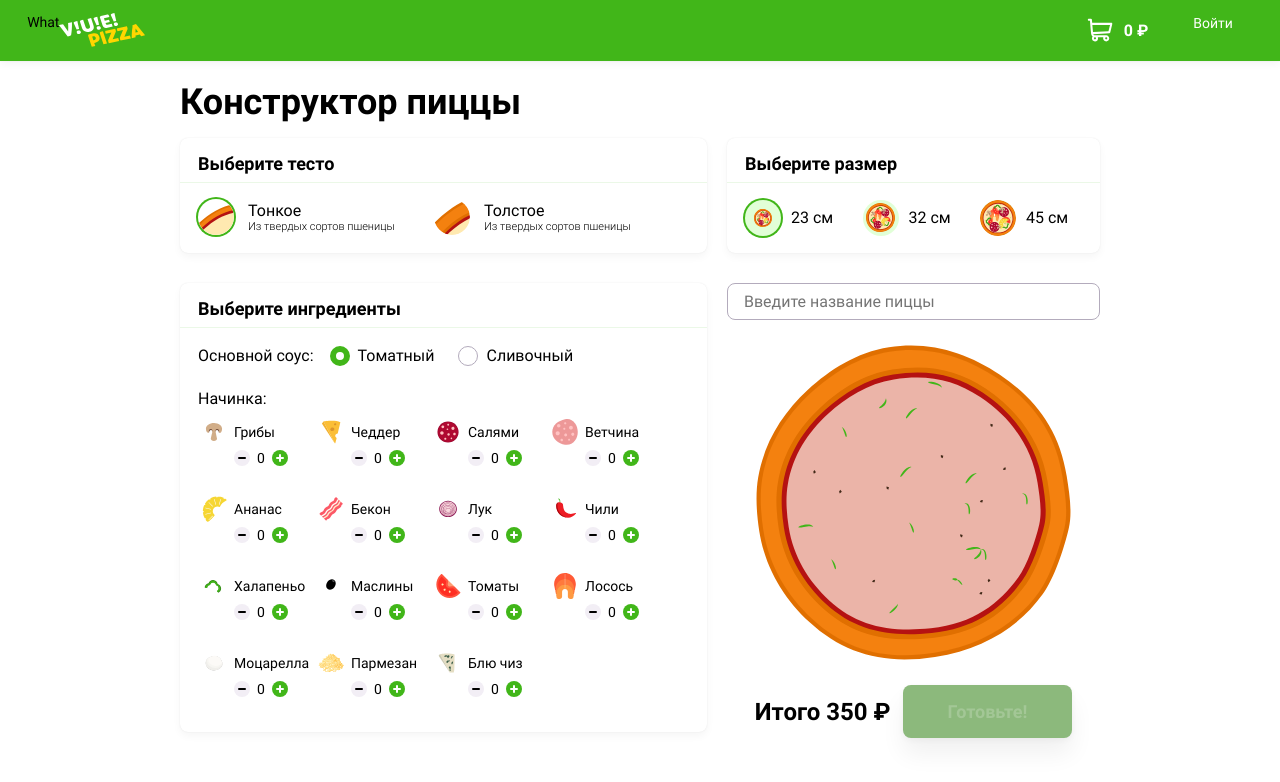
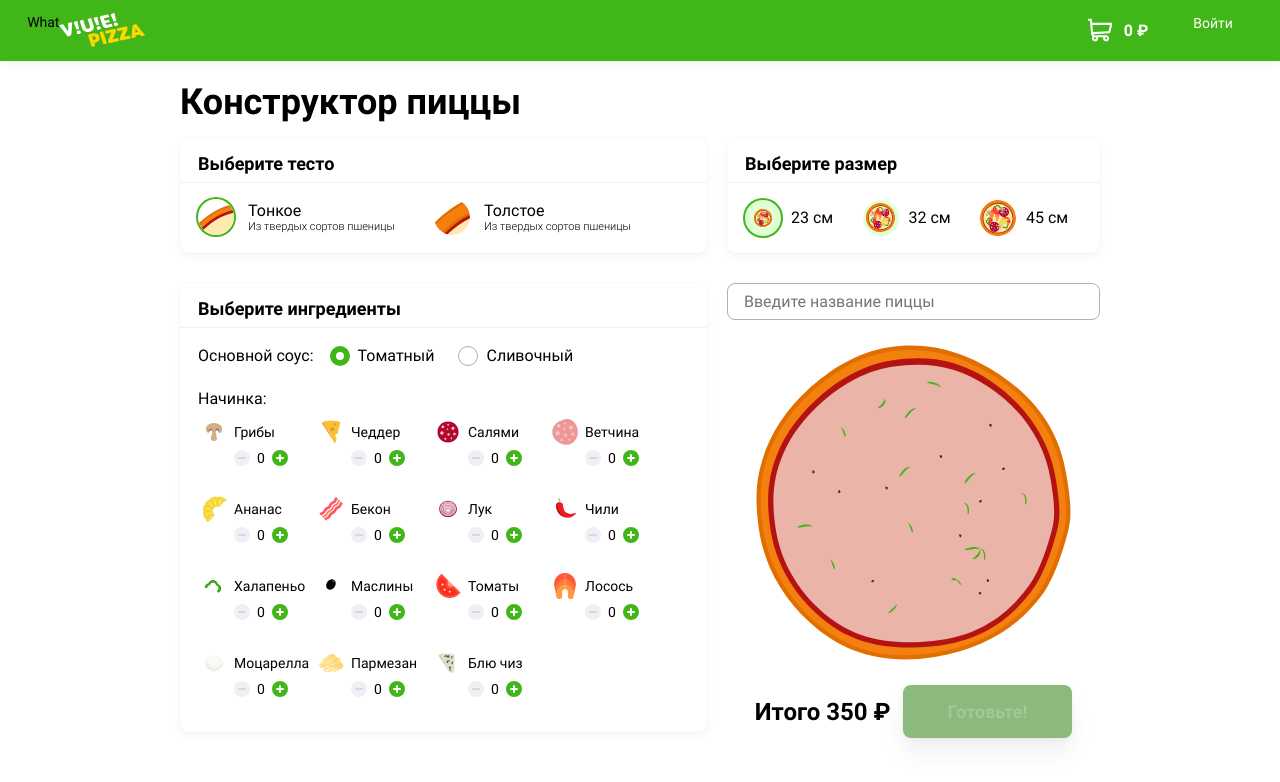
Before and after one commit to htmlacademy-vue/1964457-pizza-1, a Vue app in the folder src/frontend/: page / in a window 1280 px wide. Shown: the top 782 px of the page. Built offline with nearby package versions, Linux system fonts and the light colour scheme.

Commit message:
finished 3.2.1, 3.2.4

```diff
--- a/src/frontend/src/common/components/ItemCounter.vue
+++ b/src/frontend/src/common/components/ItemCounter.vue
@@ -3,6 +3,7 @@
     <button
       type="button"
       class="counter__button counter__button--minus"
+      :disabled="counter <= min"
       @click="decrease"
     >
       <span class="visually-hidden">Меньше</span>
@@ -11,6 +12,7 @@
     <button
       type="button"
       class="counter__button counter__button--plus"
+      :disabled="counter >= max"
       @click="increase"
     >
       <span class="visually-hidden">Больше</span>
@@ -31,13 +33,19 @@ export default {
       type: Object,
       required: true,
     },
+    max: {
+      type: Number,
+      required: true,
+    },
+    min: {
+      type: Number,
+      required: true,
+    },
   },
   methods: {
     decrease() {
-      if (this.counter > 0) {
-        this.counter--;
-        this.$emit("decrease", this.obj);
-      }
+      this.counter--;
+      this.$emit("decrease", this.obj);
     },
     increase() {
       this.counter++;
--- a/src/frontend/src/layouts/AppLayoutMain.vue
+++ b/src/frontend/src/layouts/AppLayoutMain.vue
@@ -24,6 +24,8 @@
         <BuilderPizzaView
           :selectedIngredients="selectedIngredients"
           :totalPrice="totalPrice"
+          :selectedDough="selectedDough"
+          :selectedSauce="selectedSauce"
         />
       </div>
     </form>
--- a/src/frontend/src/modules/builder/components/BuilderIngredientsSelector.vue
+++ b/src/frontend/src/modules/builder/components/BuilderIngredientsSelector.vue
@@ -38,6 +38,8 @@
               />
               <ItemCounter
                 :obj="ingredient"
+                :max="3"
+                :min="0"
                 @increase="addIngredient"
                 @decrease="removeIngredient"
               />
--- a/src/frontend/src/modules/builder/components/BuilderPizzaView.vue
+++ b/src/frontend/src/modules/builder/components/BuilderPizzaView.vue
@@ -10,12 +10,12 @@
     </label>
 
     <div class="content__constructor">
-      <div class="pizza pizza--foundation--big-tomato">
+      <div class="pizza" :class="getFoundationClassName()">
         <div class="pizza__wrapper">
           <div
             v-for="ingredient in selectedIngredients.ingredients"
             class="pizza__filling"
-            :class="getClassName(ingredient)"
+            :class="getFilingClassName(ingredient)"
             :key="ingredient.id"
           ></div>
         </div>
@@ -43,14 +43,36 @@ export default {
       type: Number,
       required: true,
     },
+    selectedDough: {
+      type: Object,
+      required: true,
+    },
+    selectedSauce: {
+      type: Object,
+      required: true,
+    },
   },
   methods: {
-    getClassName(ingredient) {
+    getFoundationClassName() {
+      const dough = this.selectedDough.name === "Толстое" ? "big" : "small";
+      const sauce =
+        this.selectedSauce.name === "Томатный" ? "tomato" : "creamy";
+      return `pizza--foundation--${dough}-${sauce}`;
+    },
+    getFilingClassName(ingredient) {
       const englishName = ingredient.image
         .replace(".svg", "")
         .split("/")
         .at(-1);
-      return `pizza__filling--${englishName}`;
+      const count = this.selectedIngredients.count[ingredient.id];
+      switch (count) {
+        case 1:
+          return `pizza__filling--${englishName}`;
+        case 2:
+          return `pizza__filling--${englishName} pizza__filling--second`;
+        case 3:
+          return `pizza__filling--${englishName} pizza__filling--third`;
+      }
     },
   },
 };
```
